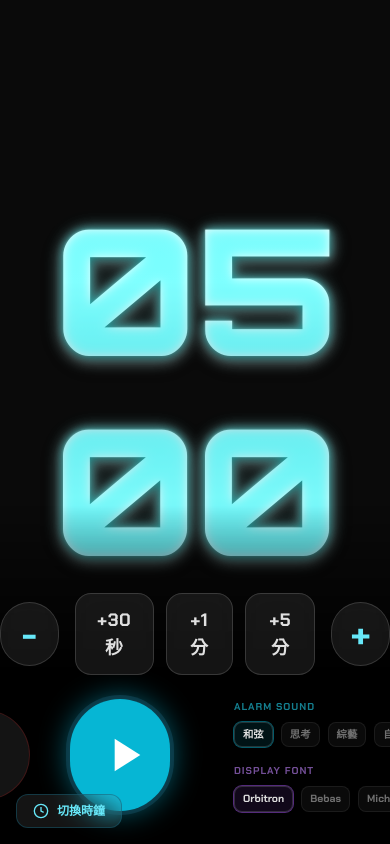
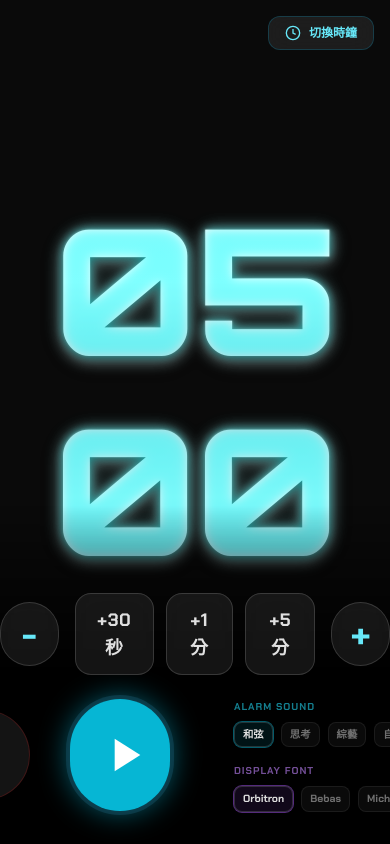
Before and after one commit to Randytsay/timer, a plain HTML site: page index.html in a window 390 px wide. Drawn offline with nearby package versions, Linux system fonts and the light colour scheme.

Commit message:
Fix: Mode toggle in top-right corner for mobile

```diff
--- a/index.html
+++ b/index.html
@@ -289,12 +289,13 @@
                 gap: 1.5rem;
             }
 
-            /* 模式切換按鈕移到左下角避免擋住字型選擇 */
+            /* 模式切換按鈕移到右上角避免擋住字型選擇 */
             #btn-mode-toggle {
                 position: fixed;
-                left: 1rem;
-                bottom: 1rem;
-                right: auto;
+                right: 1rem;
+                top: 1rem;
+                bottom: auto;
+                left: auto;
             }
         }
     </style>
```
